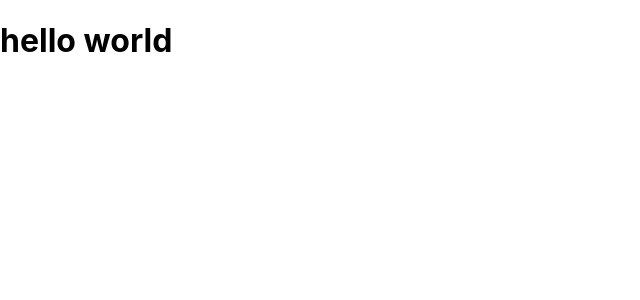
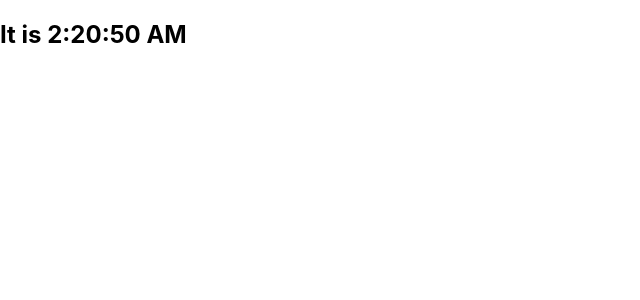
Before and after one commit to pudasainianjan/my-react-app, a React (Create React App) app: page / in a window 1280 px wide. Shown: the top 300 px of the page, without its empty margins (0-640 px from the left). Built offline with nearby package versions, Linux system fonts and the light colour scheme.

Commit message:
class function concepts

```diff
--- a/src/App.js
+++ b/src/App.js
@@ -1,4 +1,4 @@
-import React from "react";
+import React, { useState, useEffect } from "react";
 // class App extends React.Component {
 //   constructor(props) {
 //     super(props);
@@ -21,15 +21,29 @@ import React from "react";
 //   render() {
 //     return (
 //       <div>
-//         <h1>Hello, world!</h1>
-//         <h2>It is {this.state.date.toLocaleTimeString()}.</h2>
+//         {/* <h1>Hello, world!</h1> */}
+//         <h2>It is {this.state.date.toLocaleTimeString()}</h2>
 //       </div>
 //     );
 //   }
 // }
 
 function App() {
-  return <h1>hello world</h1>;
+  const [date, setDate] = useState(new Date());
+
+  useEffect(() => {
+    console.log("this component is updated");
+  });
+  useEffect(() => {
+    const timerID = setInterval(() => setDate(new Date()), 1000);
+  }, []);
+  useEffect(() => {}, [date]);
+  return (
+    <div>
+      {/* <h1>Hello, world!</h1> */}
+      <h2>It is {date.toLocaleTimeString()}</h2>
+    </div>
+  );
 }
 
 export default App;
```
